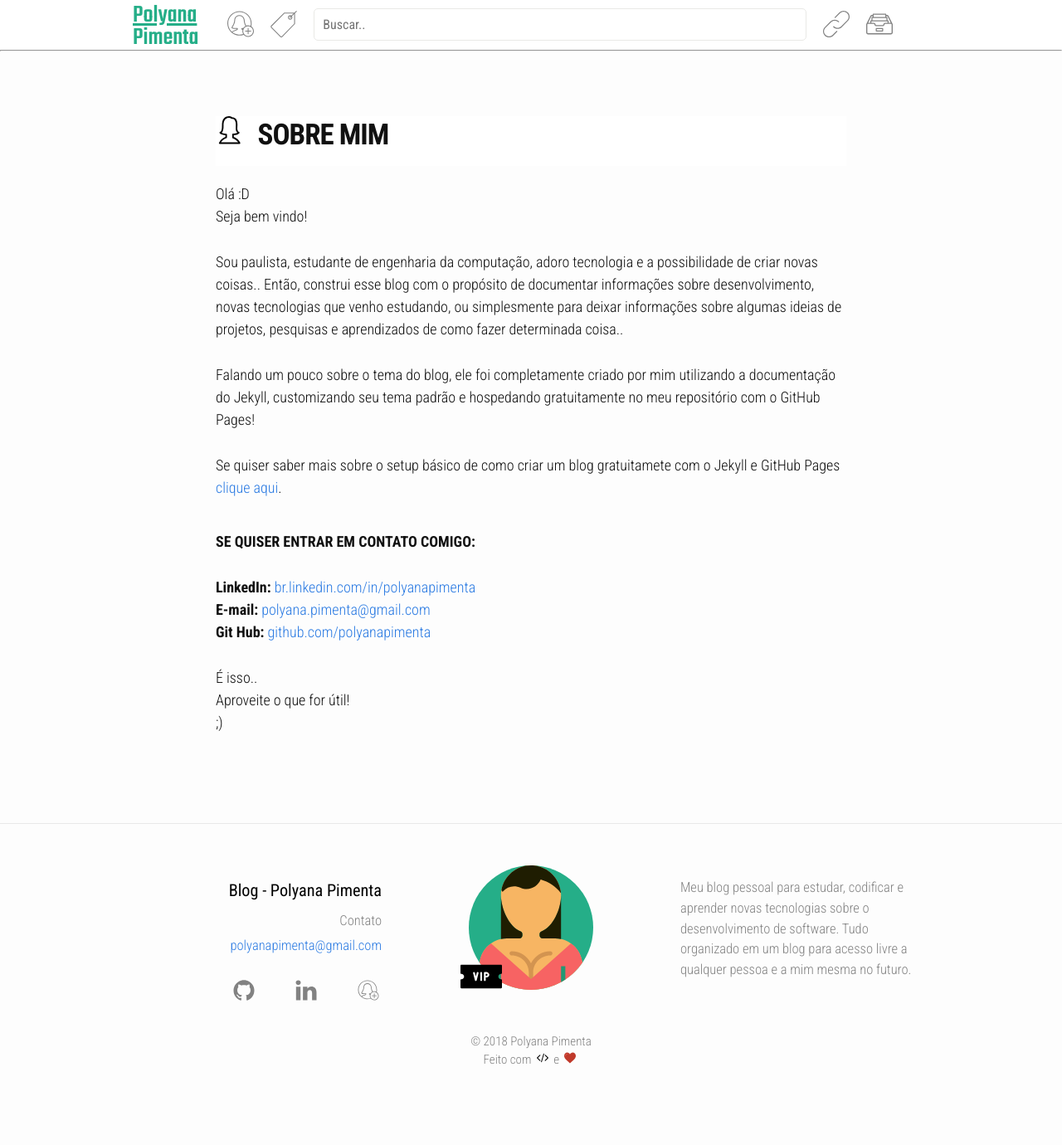
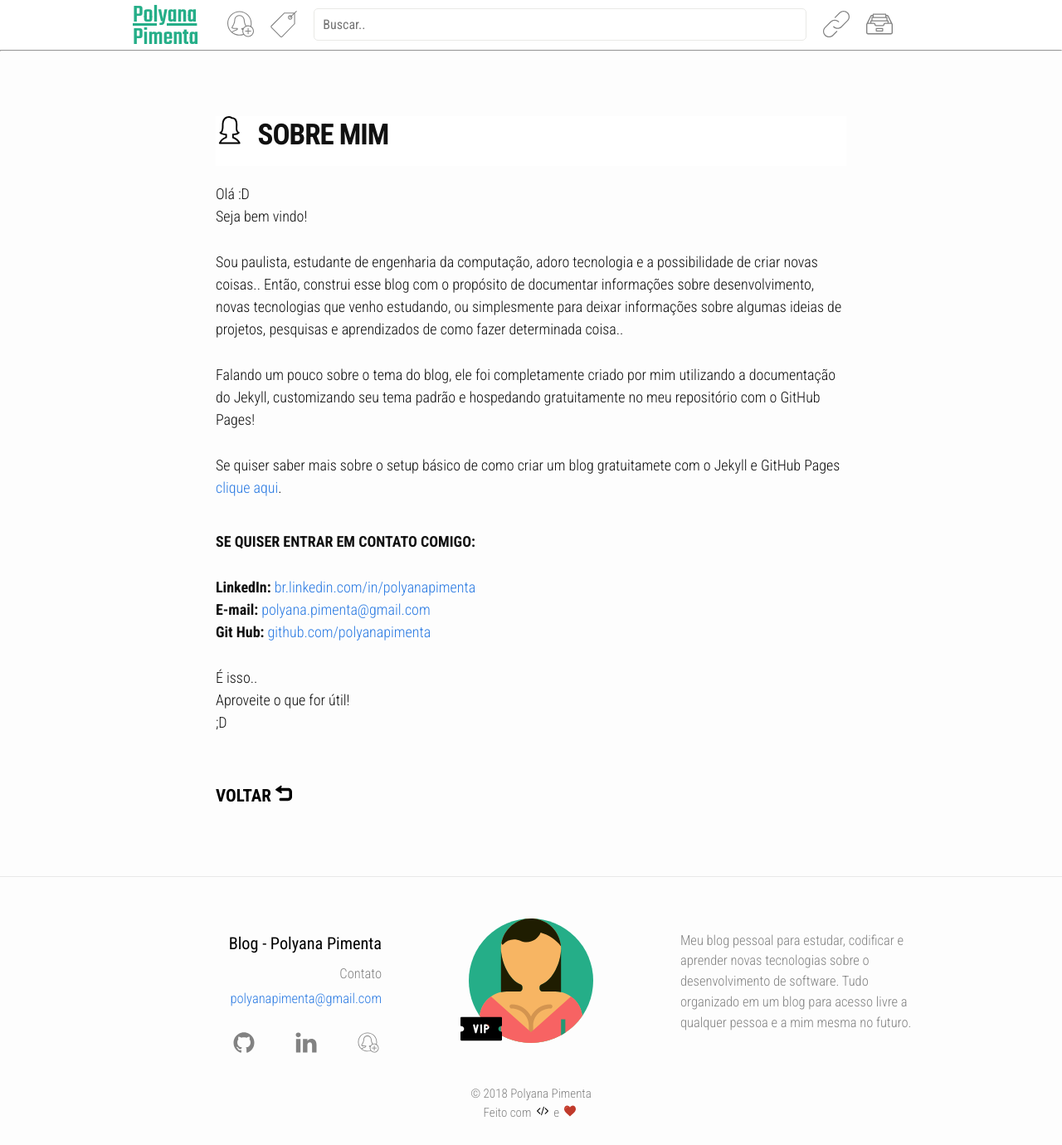
Before and after one commit to polyanapimenta/polyanapimenta.github.io, a Jekyll site: the page built from paginas/sobre.md, in a window 1280 px wide. Shown: the whole page at 83% size. Built offline with Jekyll 4.4.1, drawn with Linux system fonts in a browser that asks for light colours; comment, search, counter and statistics services are not loaded; before the commit the page ends 1317 px from its top, so only the background shows below that.

Commit message:
Link de Voltar em todas as páginas

```diff
--- a/_layouts/page.html
+++ b/_layouts/page.html
@@ -23,5 +23,8 @@ layout: default
     <div class="post-content">
       {{ content }}
     </div>
+    <div class="page-return">
+      <a class="post-icons voltar" href="{{ site.url | escape }}" title="Voltar para Home"><span>voltar</span>{% include icons/icon-return.html %}</a>
+    </div>
   </div>
 </div>
--- a/_layouts/post.html
+++ b/_layouts/post.html
@@ -27,7 +27,11 @@ comments: true
       </div>
       <a class="u-url" href="{{ page.url | relative_url }}" hidden></a>
     </article>
-    <a class="post-icons voltar" href="{{ site.url | escape }}" title="Voltar para Home"><span>voltar</span>{% include icons/icon-return.html %}</a>
+
+    <div class="page-return">
+      <a class="post-icons voltar" href="{{ site.url | escape }}" title="Voltar para Home"><span>voltar</span>{% include icons/icon-return.html %}</a>
+    </div>
+
     <div class="post-content disqus">
       <p>Deixe seu comentário sobre este post! :D</p>
       {% if page.comments != false %}
--- a/_sass/estilos/page.scss
+++ b/_sass/estilos/page.scss
@@ -41,3 +41,6 @@
   font-weight: 300;
   color: rgb(228, 228, 228);
 }
+.page-return {
+  margin-top: 60px;
+}
--- a/_sass/estilos/post.scss
+++ b/_sass/estilos/post.scss
@@ -122,6 +122,7 @@
 }
 .voltar:hover {
   color: rgba(#000, 0.7);
+  font-size: 20.92px;
 }
 
 // Customizacao Pag. home
--- a/paginas/sobre.md
+++ b/paginas/sobre.md
@@ -20,6 +20,6 @@ Se quiser saber mais sobre o setup básico de como criar um blog gratuitamete co
 
 É isso..
 Aproveite o que for útil!
-;)
+;D
 
 [clique aqui]:[http://polyanapimenta.github.io/github/criando-um-blog-com-github-pages]
```
